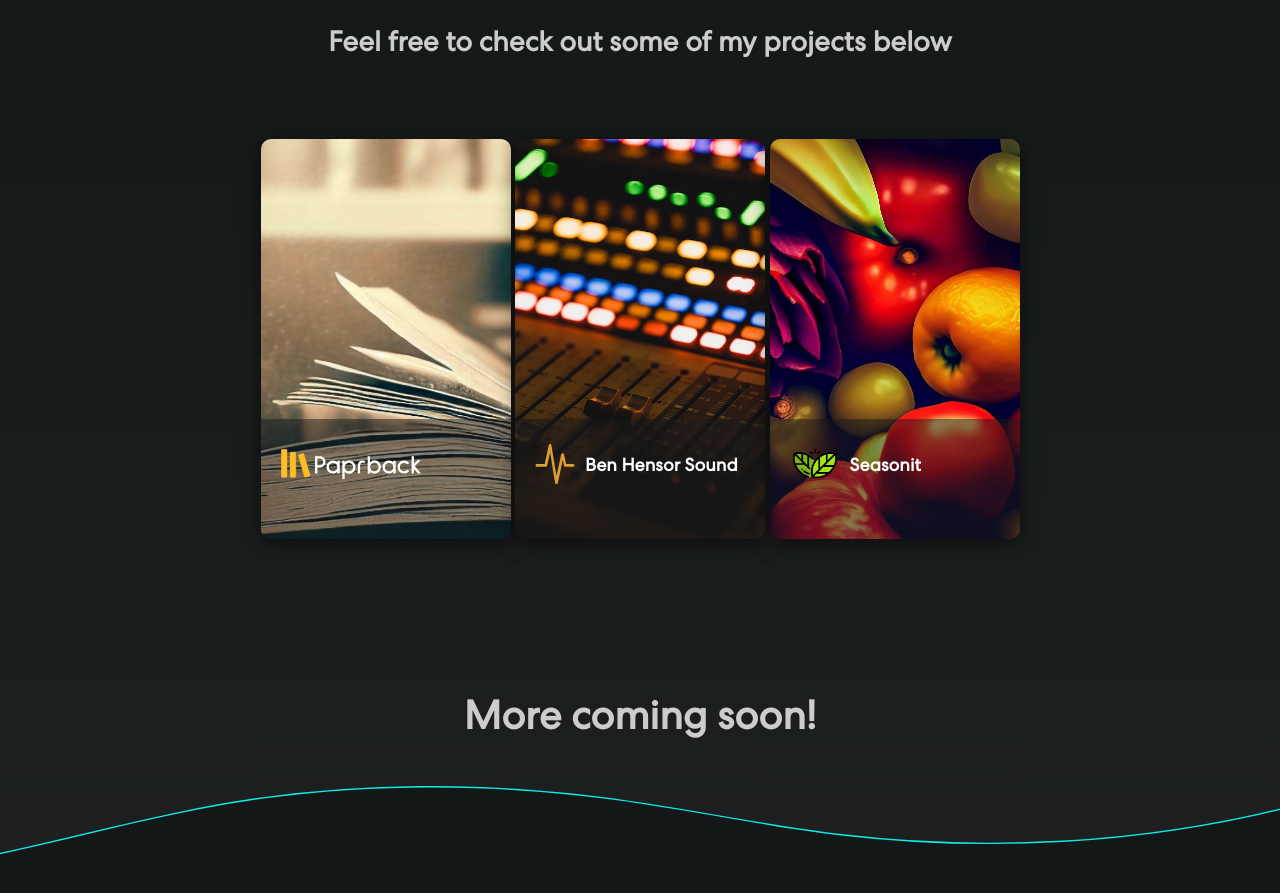
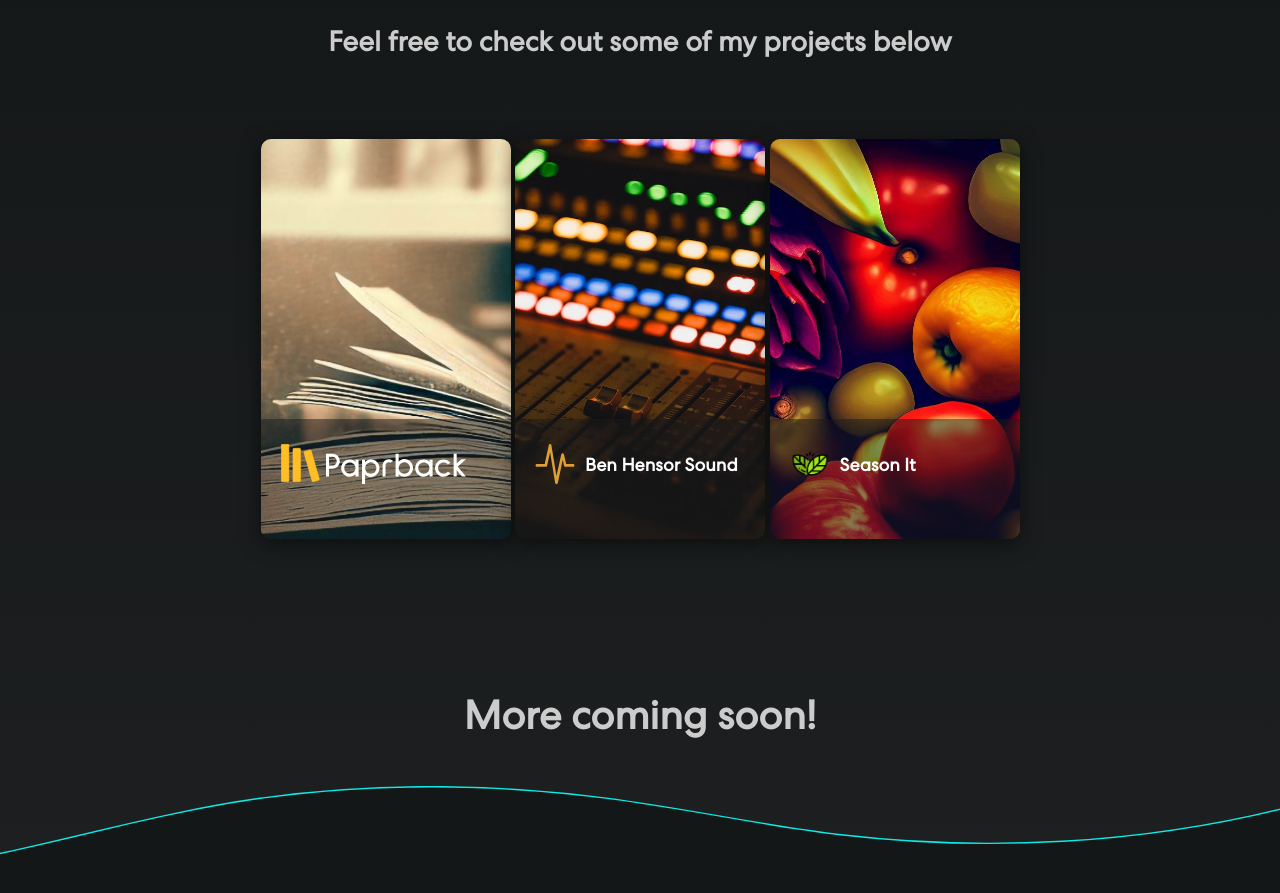
Before and after one commit to benhensor/portfolio, a React (Create React App) app: page / in a window 1280 px wide. Shown: the part 3700-4593 px from the top of the page. Built offline with nearby package versions, Linux system fonts and the light colour scheme; no server answers.

Commit message:
projects page improved

```diff
--- a/src/components/projects/Projects.js
+++ b/src/components/projects/Projects.js
@@ -5,6 +5,7 @@ import MixingDesk from '../../assets/img/mixingDesk.jpeg';
 import BenHensorSoundLogo from '../../assets/img/bhsoundLogo.svg';
 import SeasonItBackground from '../../assets/img/seasons-banner3.jpeg';
 import SeasonItLogo from '../../assets/img/seasonit-logo.png';
+import { projects } from '../../data';
 import './projects.css';
 
 
@@ -24,72 +25,28 @@ export default function Projects () {
 
 
         <div className="projects-row">
-
-          <div className="project-card">
-            <img className="project-image" src={BookShelf} alt=""/>
+        {projects.map((project) => (
+          <div className="project-card" key={project.key}>
+            <img className="project-image" src={project.image} alt=""/>
             <div className="project-content">
               <div className="project-title">
-                <img className="project1-logo" src={PaprbackLogo} alt="" />
-                {/* <h1>Paprback</h1> */}
+                <img className="project-logo" src={project.logo} alt="" />
+                <h1>{project.title}</h1>
               </div>
               <div className="project-info">
-                <p><span>Paprback</span> is a software solution to connect people in their local area for the purpose of exchanging and donating unwanted books.</p>
+                <p>{project.description}</p>
                 <div className="project-icons">
-                  <a href="https://paprback.netlify.app/" target="_blank" rel="noreferrer">
+                  <a href={project.live} target="_blank" rel="noreferrer">
                     Live site
                   </a>
-                  <a href="https://github.com/benhensor/soc_byteclub_paprback" target="_blank" rel="noreferrer">
+                  <a href={project.code} target="_blank" rel="noreferrer">
                     Code
                   </a>
                 </div>
               </div>
             </div>
           </div>
-
-          <div className="project-card">
-            <img className="project-image" src={MixingDesk} alt=""/>
-            <div className="project-content">
-              <div className="project-title">
-                <img className="project2-logo" src={BenHensorSoundLogo} alt="" />
-                <h1>Ben Hensor Sound</h1>
-              </div>
-              <div className="project-info">
-              <p>This is a recreation of my Sound Design website built in React with an Express mail server.</p>
-
-              <div className="project-icons">
-                <a href="https://benhensorsound.netlify.app/" target="_blank" rel="noreferrer">
-                  Live site
-                </a>
-                <a href="https://github.com/benhensor/benhensorsound" target="_blank" rel="noreferrer">
-                  Code
-                </a>
-              </div>
-              </div>
-            </div>
-          </div>
-
-          <div className="project-card">
-            <img className="project-image" src={SeasonItBackground} alt=""/>
-            <div className="project-content">
-              <div className="project-title">
-                <img className="project3-logo" src={SeasonItLogo} alt="" />
-                <h1>Seasonit</h1>
-              </div>
-              <div className="project-info">
-              <p>An app to help you discover seasonal produce throughout the year in the UK.</p>
-
-              <div className="project-icons">
-                <a href="https://seasonit.netlify.app/" target="_blank" rel="noreferrer">
-                  Live site
-                </a>
-                <a href="https://github.com/benhensor/seasonit" target="_blank" rel="noreferrer">
-                  Code
-                </a>
-              </div>
-              </div>
-            </div>
-          </div>
-
+        ))}
 
         </div>
 
--- a/src/components/projects/projects.css
+++ b/src/components/projects/projects.css
@@ -101,18 +101,9 @@
   opacity: 1;
 }
 
-.project1-logo {
-  width: 14rem;
-}
-
-.project2-logo {
+.project-logo {
+  height: 4rem;
   margin-right: 1rem;
-  width: 4rem;
-}
-
-.project3-logo {
-  margin-right: 1rem;
-  width: 5rem;
 }
 
 .project-content h1 {
@@ -130,22 +121,6 @@
   font-weight: bold;
 }
 
-.project-stack {
-  font-size: var(--text-s);
-  line-height: 2rem;
-  text-align: justify;
-  transition: all 0.3s ease-out;
-}
-
-.project-stack-title {
-  font-size: var(--text-l);
-}
-
-.project-link {
-  color: #fff;
-  font-size: var(--text-xl);
-  text-decoration: none;
-}
 
 .project-icons {
   display: flex;
--- a/src/components/skills/Skills.js
+++ b/src/components/skills/Skills.js
@@ -1,5 +1,5 @@
 import React from 'react';
-import tech from '../../tech';
+import { tech } from '../../data';
 import './skills.css';
 
 
--- a/src/tech.js
+++ b/src/data.js
@@ -23,7 +23,14 @@ import elementUI from './assets/icons/tech/element-ui.svg';
 import netlify from './assets/icons/tech/netlify.svg';
 import prettier from './assets/icons/tech/prettier.svg';
 
-export const tech = [
+import paperbackLogo from './assets/img/paprback_orangebooks_whitetext.svg';
+import bookShelf from './assets/img/bookshelfHero.png';
+import bhSoundLogo from './assets/img/bhsoundLogo.svg';
+import mixingDesk from './assets/img/mixingDesk.jpeg';
+import seasonItLogo from './assets/img/seasonit-logo.png';
+import seasonItBackground from './assets/img/seasons-banner3.jpeg';
+
+const tech = [
   {
     name: 'HTML 5',
     icon: html
@@ -126,4 +133,37 @@ export const tech = [
   },
 ]
 
-export default tech;
+// Projects data
+
+const projects = [
+  {
+    key: 1,
+    title: '',
+    logo: paperbackLogo,
+    image: bookShelf,
+    description: 'Paprback is a software solution to connect people in their local area for the purpose of exchanging and donating unwanted books.',
+    live: 'https://bcpaprback.netlify.app/',
+    code: 'https://github.com/benhensor/soc_byteclub_paprback'
+  },
+  {
+    key: 2,
+    title: 'Ben Hensor Sound',
+    logo: bhSoundLogo,
+    image: mixingDesk,
+    description: 'This is a recreation of my Sound Design website built in React with an Express mail server.',
+    live: 'https://benhensorsound.netlify.app/',
+    code: 'https://github.com/benhensor/benhensorsound'
+  },
+  {
+    key: 3,
+    title: 'Season It',
+    logo: seasonItLogo,
+    image: seasonItBackground,
+    description: 'An app to help you discover seasonal produce throughout the year in the UK.',
+    live: 'https://seasonit.netlify.app/',
+    code: 'https://github.com/benhensor/season-it'
+  }
+]
+
+
+export { tech, projects }
```
